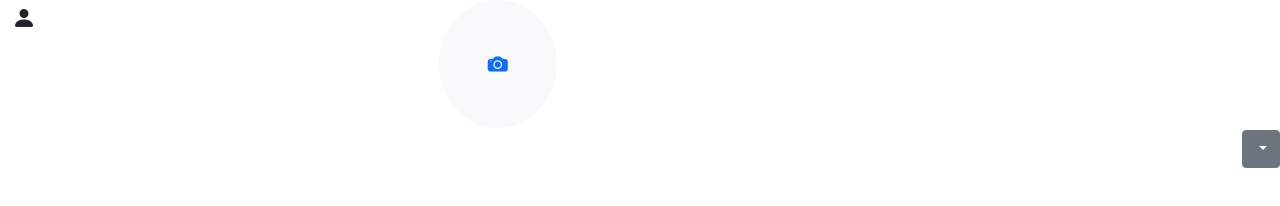
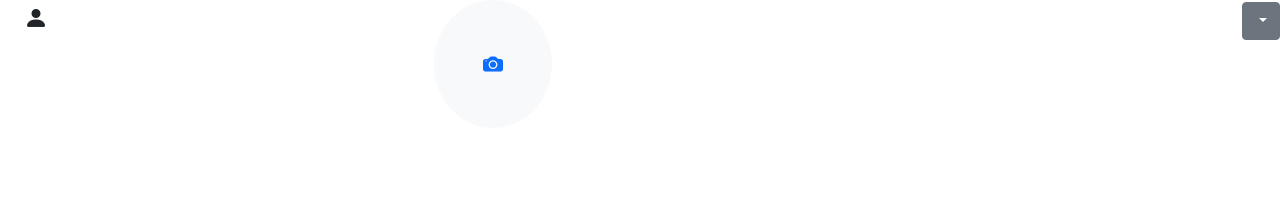
Before and after one commit to HACC2024/Black-Bladed, a plain HTML site: page index.html in a window 1280 px wide. Drawn offline with nearby package versions, Linux system fonts and the light colour scheme.

Commit message:
Moved to relative location

```diff
--- a/index.html
+++ b/index.html
@@ -20,21 +20,6 @@
 
     <main>
 
-      <!-- Camera button -->
-      <div class="float-none container-fluid">
-        <div class="row">
-          <!-- Future addition (avatar-->
-          <div class="col-md-4">
-            <i class="bi bi-person-fill fa-10x"></i>
-          </div>
-
-          <div class="col-md-4">
-            <button type="button" class="btn btn-light p-5 rounded-circle btn-lg"><a href="camera.html"><i class="bi bi-camera-fill"></i></a></button>
-          </div>
-
-        </div>
-      </div>
-
       <!-- Dropdown menu -->
       <div class="dropleft float-end align-middle">
         <button type="button" class="btn btn-secondary dropdown-toggle itemb" data-bs-toggle="dropdown" aria-expanded="false">
@@ -49,6 +34,21 @@
         </ul>
       </div>
 
+      <!-- Camera button -->
+      <div class="float-none container-fluid">
+        <div class="row">
+          <!-- Future addition (avatar-->
+          <div class="col-4">
+            <i class="bi bi-person-fill fa-10x"></i>
+          </div>
+
+          <div class="col-4">
+            <button type="button" class="btn btn-light p-5 rounded-circle btn-lg"><a href="camera.html"><i class="bi bi-camera-fill"></i></a></button>
+          </div>
+
+        </div>
+      </div>
+
     </main>
 
     <!-- Bootsrap's Js links -->
```
